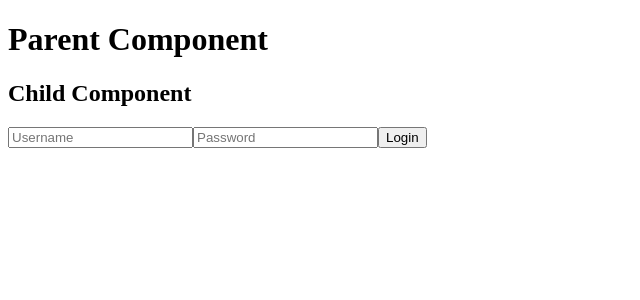
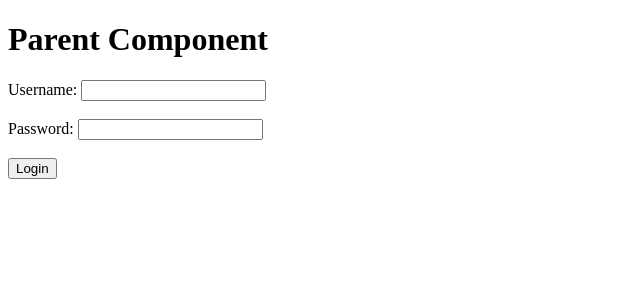
Before and after one commit to acciojob/lift-state-up-5-Shubhamsharma2002, a React app: page / in a window 1280 px wide. Shown: the top 300 px of the page, without its empty margins (0-640 px from the left). Built offline with nearby package versions, Linux system fonts and the light colour scheme.

Commit message:
Completed 02-lift-state-up-5

```diff
--- a/src/components/App.js
+++ b/src/components/App.js
@@ -9,12 +9,11 @@ function App() {
     <div>
       <h1>Parent Component</h1>
 
-      <Login
-        isLoggedIn={isLoggedIn}
-        setIsLoggedIn={setIsLoggedIn}
-      />
-
-      {isLoggedIn && <h2>User is Logged In</h2>}
+      {isLoggedIn ? (
+        <p>You are logged in!</p>
+      ) : (
+        <Login setIsLoggedIn={setIsLoggedIn} />
+      )}
     </div>
   );
 }
--- a/src/components/Login.js
+++ b/src/components/Login.js
@@ -1,7 +1,7 @@
 import React from "react";
 import { useState } from "react";
 
-function Login({ isLoggedIn, setIsLoggedIn }) {
+function Login({ setIsLoggedIn }) {
   const [username, setUsername] = useState("");
   const [password, setPassword] = useState("");
 
@@ -10,32 +10,32 @@ function Login({ isLoggedIn, setIsLoggedIn }) {
     setIsLoggedIn(true);
   };
 
-  if (isLoggedIn) {
-    return <h2>Child Component</h2>;
-  }
-
   return (
-    <div>
-      <h2>Child Component</h2>
-
-      <form onSubmit={handleSubmit}>
+    <form onSubmit={handleSubmit}>
+      <div>
+        <label>Username: </label>
         <input
           type="text"
-          placeholder="Username"
           value={username}
           onChange={(e) => setUsername(e.target.value)}
         />
+      </div>
 
+      <br />
+
+      <div>
+        <label>Password: </label>
         <input
           type="password"
-          placeholder="Password"
           value={password}
           onChange={(e) => setPassword(e.target.value)}
         />
+      </div>
 
-        <button type="submit">Login</button>
-      </form>
-    </div>
+      <br />
+
+      <button type="submit">Login</button>
+    </form>
   );
 }
 
```
